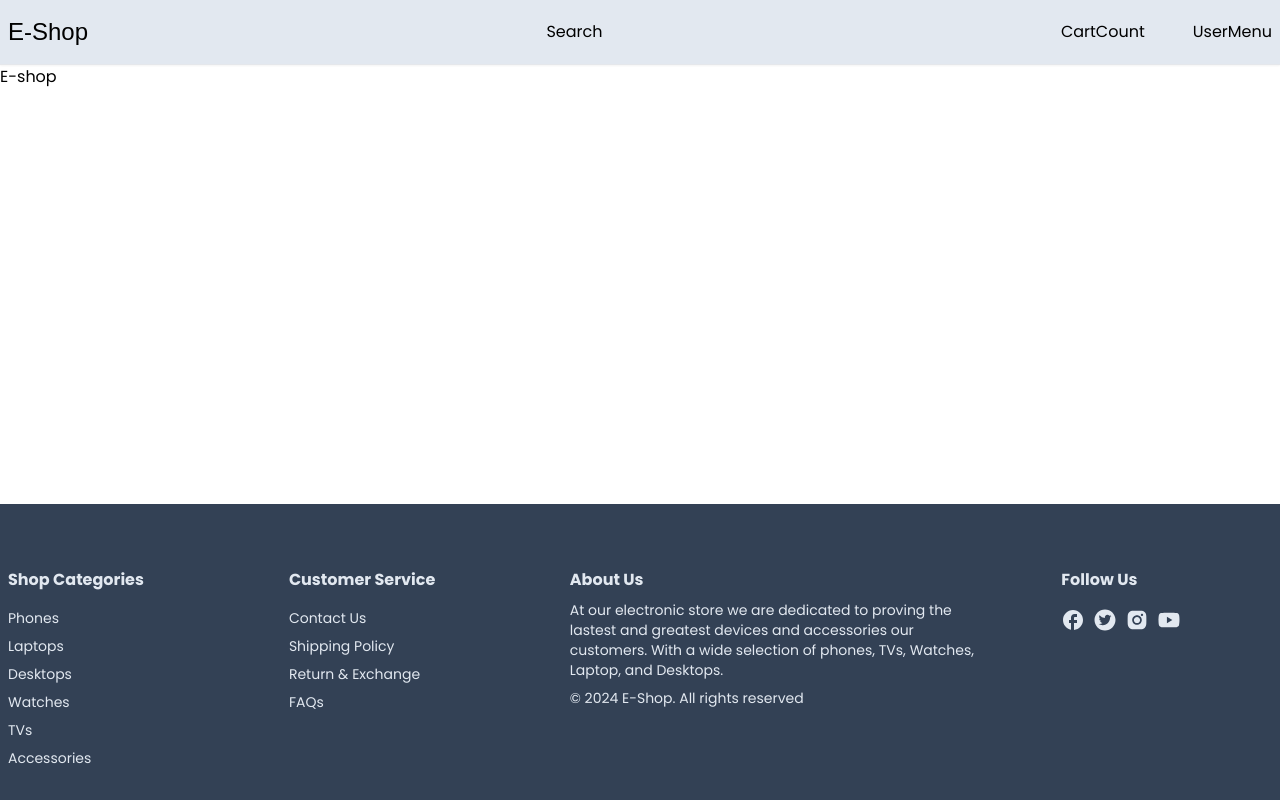
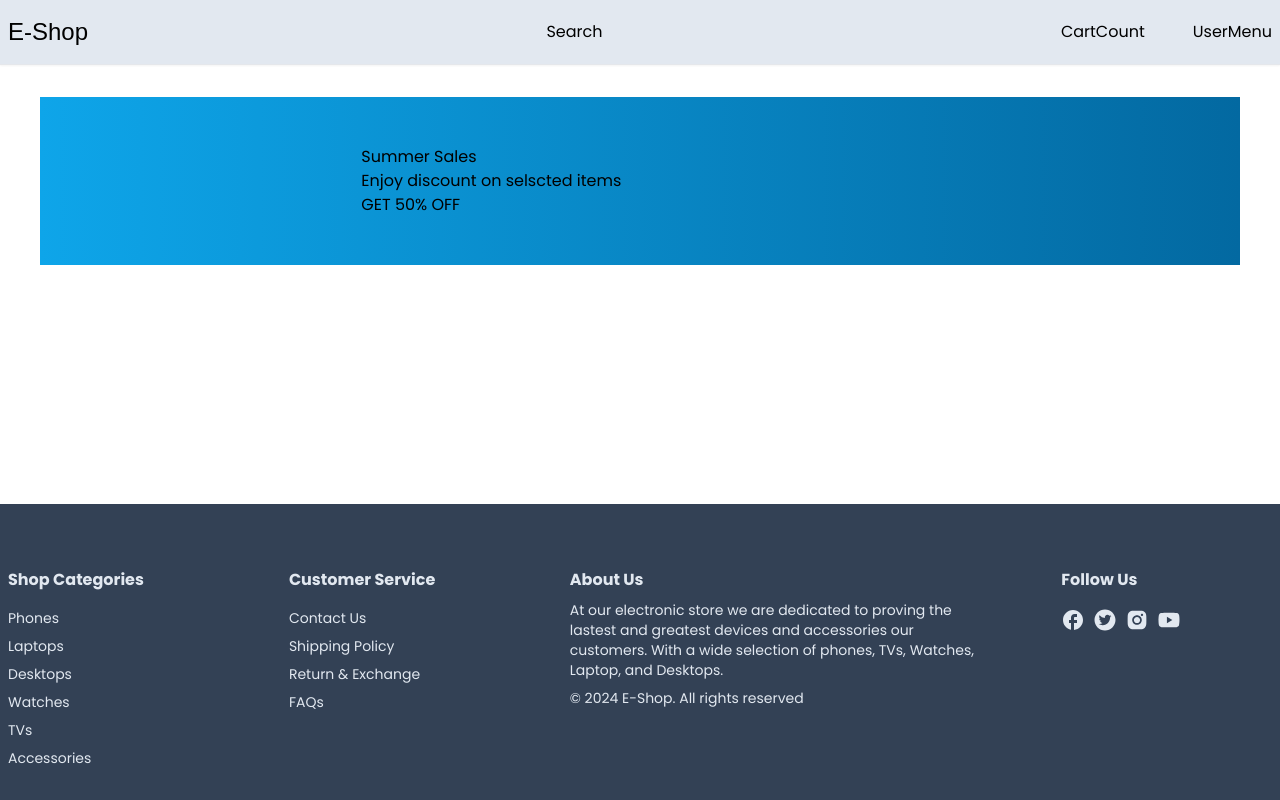
Before and after one commit to Elijahlekomo/E-SHOP, a Next.js app: page / in a window 1280 px wide. Built offline with nearby package versions, Linux system fonts and the light colour scheme; a web font is replaced by a local one.

Commit message:
-Started working on HomeBanner

```diff
--- /dev/null
+++ b/app/components/HomeBanner.tsx
@@ -0,0 +1,19 @@
+const HomeBanner = () => {
+    return (
+        <div className="relative bg-gradient-to-r
+            from-sky-500 to-sky-700 mb-8">
+            <div className="mx-auto px-8 py-12 flex
+            flex-col gap-2 md:flex-row items-center
+            justify-evenly">
+                <div>
+                    <h1>Summer Sales</h1>
+                    <p>Enjoy discount on selscted items</p>
+                    <p>GET 50% OFF</p>
+                </div>
+                <div></div>
+            </div>
+        </div>
+     );
+}
+
+export default HomeBanner;
--- a/app/page.tsx
+++ b/app/page.tsx
@@ -1,7 +1,14 @@
+import Container from "./components/Container";
+import HomeBanner from "./components/HomeBanner";
 
 export default function Home() {
   return (
-    <div>E-shop
+    <div className="p-8">
+      <Container>
+      <div>
+        <HomeBanner/>
+      </div>
+      </Container>
     </div>
   )
 }
```
